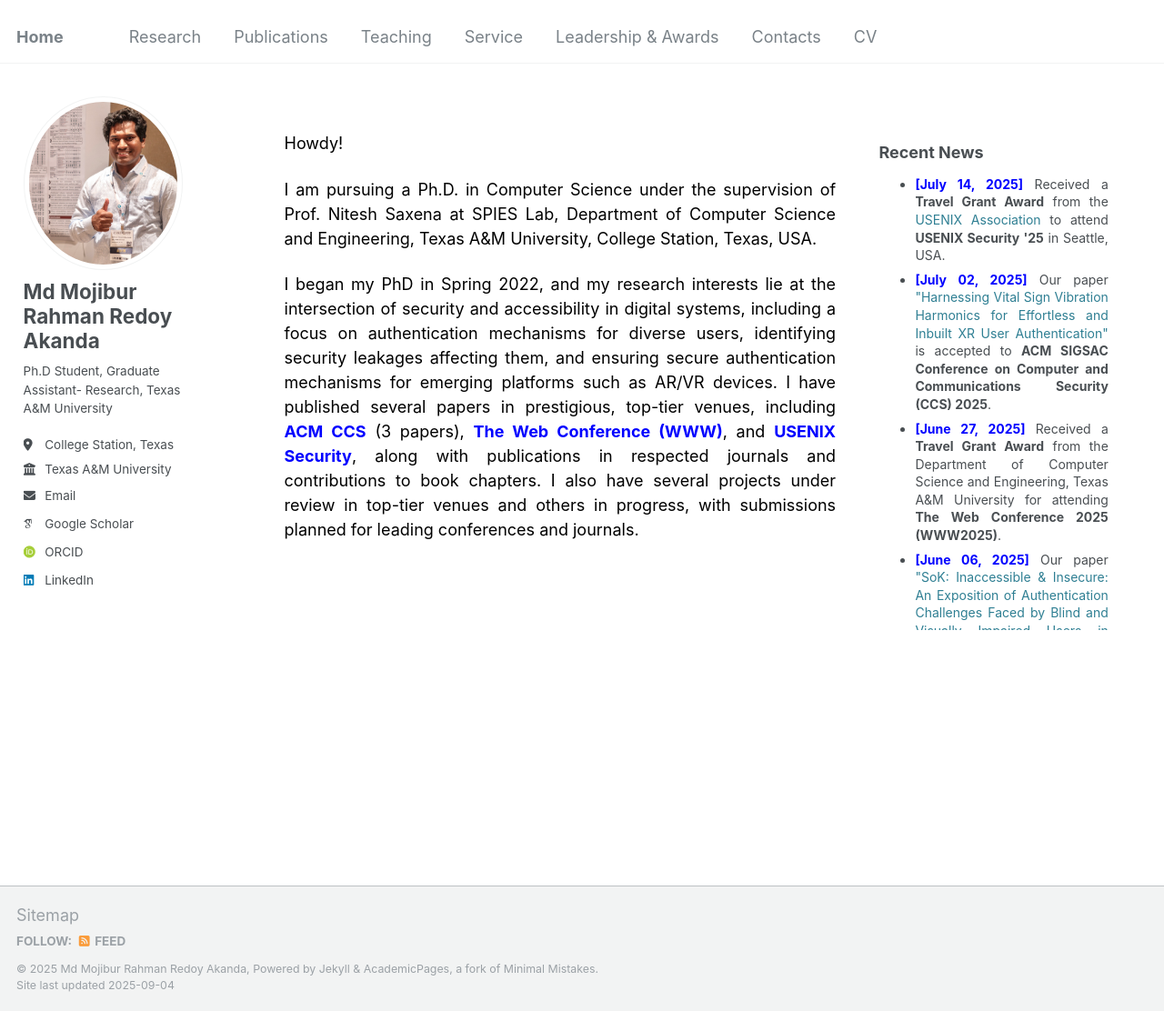
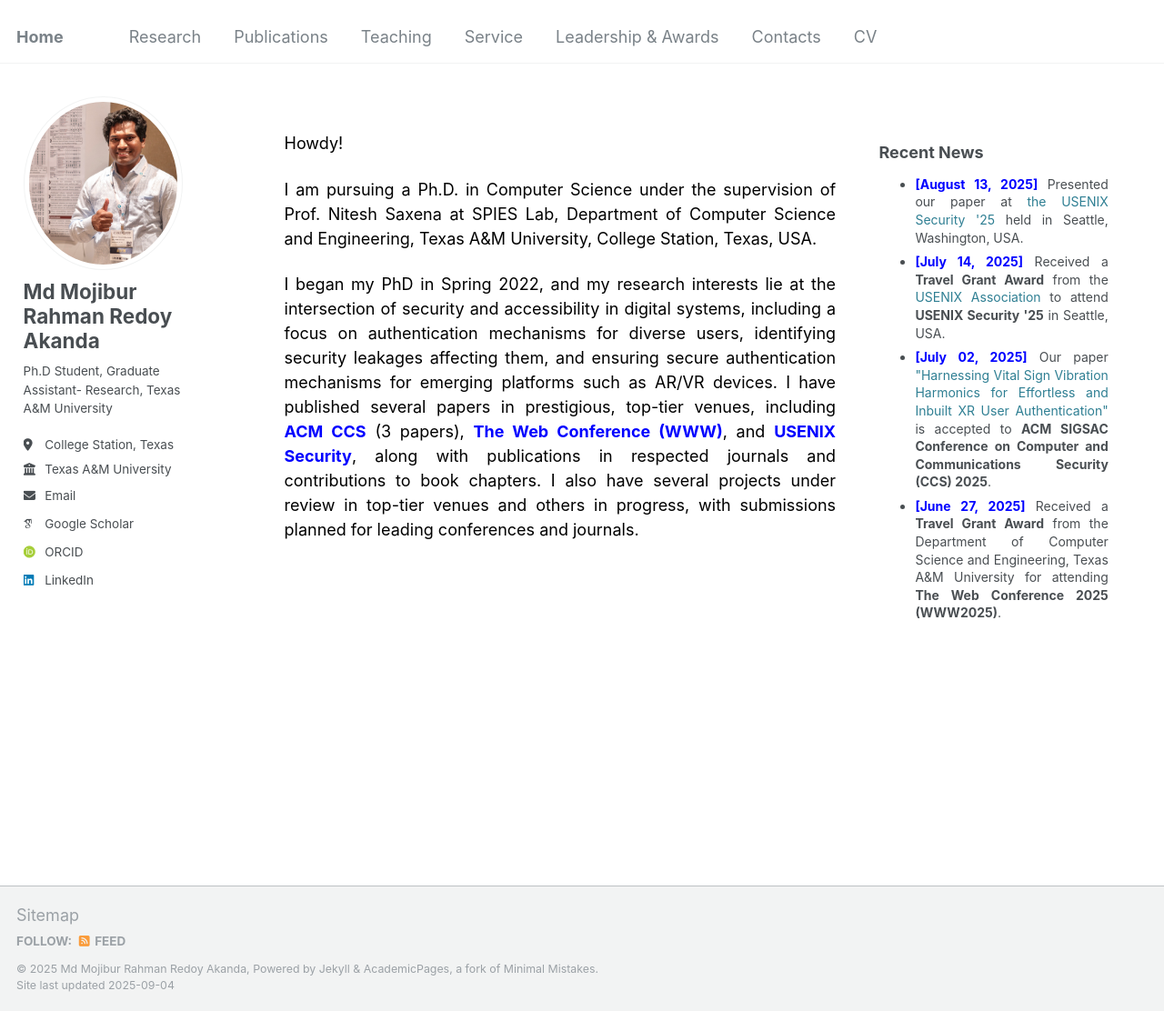
Before and after one commit to redoyakanda/redoyakanda.github.io, a Jekyll site: the page built from _pages/about.md, in a window 1280 px wide and 1112 px high. Shown: the whole window at 91% size. Built offline with Jekyll 4.4.1, drawn with Linux system fonts in a browser that asks for light colours; some web fonts are replaced.

Commit message:
Update recent-news.html

```diff
--- a/_includes/recent-news.html
+++ b/_includes/recent-news.html
@@ -1,6 +1,17 @@
 <div class="widget">
   <h3 class="widget-title">Recent News</h3>
   <ul class="recent-news">
+
+    <li>
+      <span class="news-date" style="color:blue;"><b>[August 13, 2025]</b></span>
+      Presented our paper at
+      <span class="paper-title">
+        <a href="https://www.usenix.org/conference/usenixsecurity25/technical-sessions">
+          the USENIX Security '25
+        </a>
+      </span>
+      held in Seattle, Washington, USA.
+    </li>
 
     <li>
       <span class="news-date" style="color:blue;"><b>[July 14, 2025]</b></span>
```
